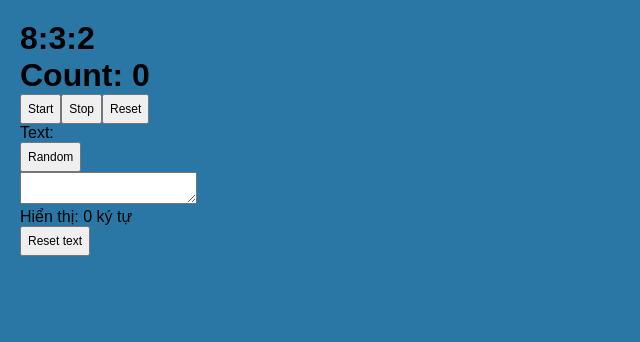
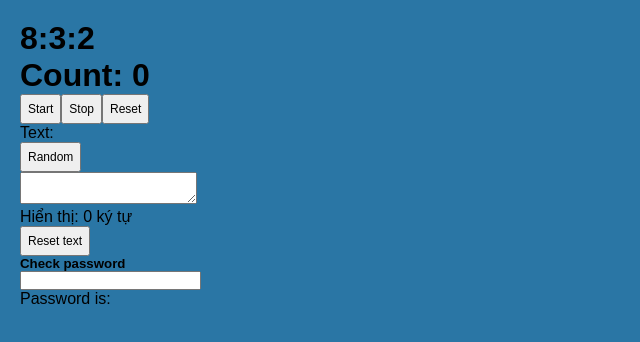
Before and after one commit to TruongTuanDung2001/React-learning, a React (Vite) app: page / in a window 1280 px wide. Shown: the top 342 px of the page, without its empty margins (0-640 px from the left). Built offline with nearby package versions, Linux system fonts and the light colour scheme.

Commit message:
Exp5 useEffect: Password Strength (important)

```diff
--- a/src/App.jsx
+++ b/src/App.jsx
@@ -25,7 +25,7 @@ import {
 } from "./components/ConditionalRendering";
 
 import { UseEffect, UseEffect2, UseEffect3 } from "./components/UseEffect";
-import { AutoCounter, CharacterCounter, Clock, RandomQuote } from "./components/ExpUseEffect";
+import { AutoCounter, CharacterCounter, Clock, PasswordStrength, RandomQuote } from "./components/ExpUseEffect";
 //
 function App() {
   const [count, setCount] = useState(0); //setCount để thay đổi count lưu lại sau khi chạy increase()
@@ -288,6 +288,8 @@ function ExpEffect(){
       <RandomQuote />
 
       <CharacterCounter />
+
+      <PasswordStrength />
     </div>
   )
 }
--- a/src/components/ExpUseEffect.jsx
+++ b/src/components/ExpUseEffect.jsx
@@ -67,7 +67,7 @@ function RandomQuote() {
     "Stay hungry",
   ];
   const [text, setText] = useState("");
-  function random(){
+  function random() {
     const item = quotes[Math.floor(Math.random() * quotes.length)];
     setText(item);
   }
@@ -76,29 +76,63 @@ function RandomQuote() {
       <p>Text: {text}</p>
       <button onClick={random}>Random</button>
     </div>
-  )
-
+  );
 }
 
 // exp4: character counter
-function CharacterCounter(){
+function CharacterCounter() {
   //giá trị của text trong textarea
   const [text, setText] = useState("");
-    function reset(){
+  function reset() {
     setText("");
   }
-  return(
+  return (
     <div>
       {/* nên dùng value = {text} nha */}
-        <textarea value={text} onChange={(e) => setText(e.target.value)}></textarea>
+      <textarea
+        value={text}
+        onChange={(e) => setText(e.target.value)}
+      ></textarea>
       <p>Hiển thị: {text.length} ký tự</p>
       {/* lý do vì sao nên dùng value = {text} nè */}
       <button onClick={reset}>Reset text</button>
       {/* nếu như mà không có value = {text} thì chỗ text.length sẽ cập nhật lại = 0, còn nội dung trong bảng textarea thì vẫn giữ nguyên */}
       {/* nếu dùng value={text} thì nếu bấm reset thì text cập nhật lại cả length và nội dung đã ghi trong textarea thành rỗng lun. Hiều hemmm */}
     </div>
-  )
+  );
+}
+
+// exp5: password strength
+function PasswordStrength() {
+  const [text, setText] = useState("");
+  const [strength, setStrength] = useState("");
+
+  function handleChange(e) {
+    const input = e.target.value;
+    setText(input);
+
+    const hasNumber = /\d/.test(input); //đúng là true
+    const hasLetter = /[a-zA-ZÀ-ỹ]/.test(input);
+    const hasSpecial = /[^a-zA-Z0-9À-ỹ\s]/.test(input);
+
+    if (input.length === 0) { //trả về ban đầu;
+      setStrength("");
+    }else if (input.length >= 6 && hasNumber && hasLetter && hasSpecial) { //kiểm tra nếu có 3 cái trước
+      setStrength("Strong");
+    } else if(input.length >= 6 && hasNumber && hasLetter){ //xong tới 2 cái số và chữ
+      setStrength("Medium");
+    }else{ // cái còn lại, có thể là chứ hoặc số với ký tự đặt biệt, set nó là weak
+      setStrength("Weak")
+    }
+  }
+  return (
+    <div>
+      <h5>Check password</h5>
+      <input type="password" value={text} onChange={handleChange} />
+      <p>Password is: {strength}</p>
+    </div>
+  );
 }
 
 //
-export { Clock, AutoCounter, RandomQuote, CharacterCounter };
+export { Clock, AutoCounter, RandomQuote, CharacterCounter, PasswordStrength };
```
Lines whose indentation alone changed are shown as unchanged.
